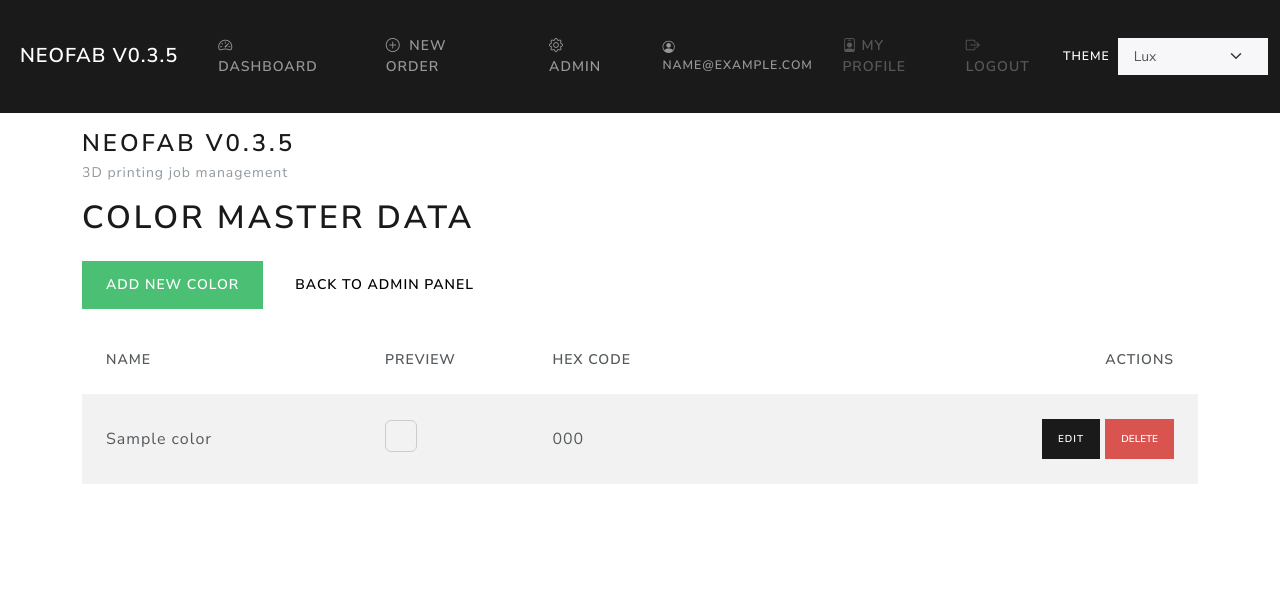
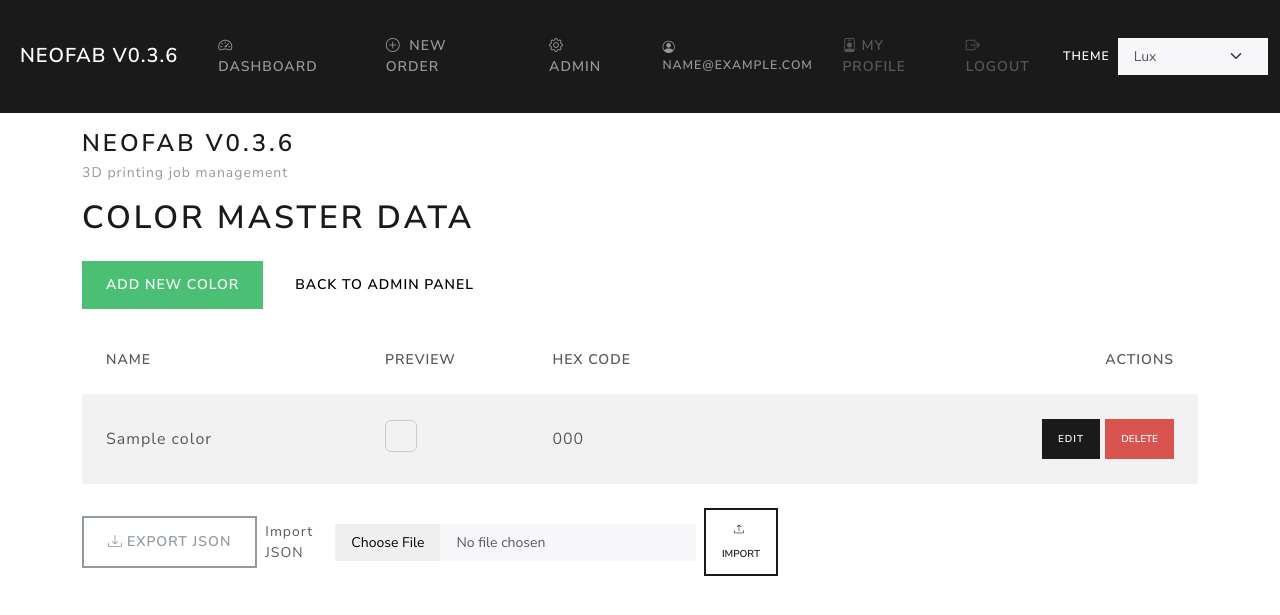
Before and after one commit to know-how-schmiede/NeoFab, a Flask app: page /admin/colors in a window 1280 px wide. Shown: the top 615 px of the page. Run offline with Flask 3, Linux system fonts and the light colour scheme; a user stored in the database is signed in; tables that the repository leaves empty hold one stand-in row (values such as "Sample post"); some libraries are stand-ins or nearby versions.

Commit message:
Export/Import Color

```diff
--- a/neofab/app.py
+++ b/neofab/app.py
@@ -14,6 +14,7 @@ from datetime import datetime
 from pathlib import Path
 import os
 import logging
+import json
 
 from sqlalchemy import func
 
@@ -1260,6 +1261,75 @@ def admin_color_list():
     return render_template("admin_colors.html", colors=colors)
 
 
+@app.route("/admin/colors/export")
+@roles_required("admin")
+def admin_color_export():
+    """
+    Exportiert alle Farben als JSON (name, hex_code) mit Versionsinfo.
+    """
+    colors = Color.query.order_by(Color.name.asc()).all()
+    payload = {
+        "version": APP_VERSION,
+        "colors": [
+            {"name": c.name, "hex_code": c.hex_code or ""}
+            for c in colors
+        ],
+    }
+    output = json.dumps(payload, ensure_ascii=False, indent=2)
+
+    return app.response_class(
+        output,
+        mimetype="application/json",
+        headers={"Content-Disposition": "attachment; filename=NeoFab_colors.json"},
+    )
+
+
+@app.route("/admin/colors/import", methods=["POST"])
+@roles_required("admin")
+def admin_color_import():
+    """
+    Importiert Farben aus einer JSON-Datei:
+    {
+      "version": "...",
+      "colors": [{ "name": "...", "hex_code": "#RRGGBB" }, ...]
+    }
+    Existierende Namen werden aktualisiert, neue angelegt.
+    """
+    file = request.files.get("file")
+    if not file or not file.filename:
+        flash("Please choose a JSON file to import.", "warning")
+        return redirect(url_for("admin_color_list"))
+
+    try:
+        content = file.read().decode("utf-8-sig")
+        data = json.loads(content)
+    except Exception:
+        flash("Could not read file. Please upload a valid JSON export.", "danger")
+        return redirect(url_for("admin_color_list"))
+
+    rows = data.get("colors", []) if isinstance(data, dict) else []
+    created = updated = skipped = 0
+    for entry in rows:
+        name = (entry.get("name") or "").strip() if isinstance(entry, dict) else ""
+        hex_code = (entry.get("hex_code") or "").strip() if isinstance(entry, dict) else None
+
+        if not name:
+            skipped += 1
+            continue
+
+        color = Color.query.filter_by(name=name).first()
+        if color:
+            color.hex_code = hex_code or None
+            updated += 1
+        else:
+            db.session.add(Color(name=name, hex_code=hex_code or None))
+            created += 1
+
+    db.session.commit()
+    flash(f"Import finished: {created} created, {updated} updated, {skipped} skipped.", "success")
+    return redirect(url_for("admin_color_list"))
+
+
 @app.route("/admin/colors/new", methods=["GET", "POST"])
 @roles_required("admin")
 def admin_color_new():
--- a/neofab/templates/admin_colors.html
+++ b/neofab/templates/admin_colors.html
@@ -5,7 +5,7 @@
 {% block content %}
 <h1 class="mb-4">Color Master Data</h1>
 
-<div class="mb-3 d-flex gap-2">
+<div class="mb-3 d-flex gap-2 flex-wrap align-items-center">
     <a href="{{ url_for('admin_color_new') }}" class="btn btn-success">
         Add New Color
     </a>
@@ -42,9 +42,13 @@
                         Edit
                     </a>
                     <form action="{{ url_for('admin_color_delete', color_id=c.id) }}"
-                          method="post" class="d-inline"
-                          onsubmit="return confirm('Delete color \"{{ c.name }}\"?');">
-                        <button type="submit" class="btn btn-sm btn-danger">
+                          method="post"
+                          class="d-inline"
+                          id="delete-form-{{ c.id }}">
+                        <button type="button"
+                                class="btn btn-sm btn-danger btn-delete-color"
+                                data-form-id="delete-form-{{ c.id }}"
+                                data-color-name="{{ c.name }}">
                             Delete
                         </button>
                     </form>
@@ -56,4 +60,64 @@
 {% else %}
     <p>No colors have been defined yet.</p>
 {% endif %}
+
+<div class="mt-4 d-flex gap-2 flex-wrap align-items-center">
+    <a href="{{ url_for('admin_color_export') }}" class="btn btn-outline-secondary">
+        <i class="bi bi-download me-1"></i>Export JSON
+    </a>
+    <form action="{{ url_for('admin_color_import') }}" method="post" enctype="multipart/form-data" class="d-flex gap-2 align-items-center">
+        <label class="form-label mb-0 small">Import JSON</label>
+        <input type="file" name="file" accept=".json,application/json" class="form-control form-control-sm" required>
+        <button type="submit" class="btn btn-outline-primary btn-sm">
+            <i class="bi bi-upload me-1"></i>Import
+        </button>
+    </form>
+</div>
+
+<!-- Delete Confirmation Modal -->
+<div class="modal fade" id="deleteColorModal" tabindex="-1" aria-labelledby="deleteColorModalLabel" aria-hidden="true">
+  <div class="modal-dialog">
+    <div class="modal-content">
+      <div class="modal-header">
+        <h5 class="modal-title" id="deleteColorModalLabel">Delete Color</h5>
+        <button type="button" class="btn-close" data-bs-dismiss="modal" aria-label="Close"></button>
+      </div>
+      <div class="modal-body">
+        Are you sure you want to delete "<span id="deleteColorName"></span>"?
+      </div>
+      <div class="modal-footer">
+        <button type="button" class="btn btn-secondary" data-bs-dismiss="modal">Cancel</button>
+        <button type="button" class="btn btn-danger" id="confirmDeleteColor">Delete</button>
+      </div>
+    </div>
+  </div>
+</div>
+
+<script>
+document.addEventListener('DOMContentLoaded', function() {
+  const modalEl = document.getElementById('deleteColorModal');
+  if (!modalEl) return;
+
+  const deleteModal = new bootstrap.Modal(modalEl);
+  const confirmBtn = document.getElementById('confirmDeleteColor');
+  const nameSpan = document.getElementById('deleteColorName');
+  let pendingForm = null;
+
+  document.querySelectorAll('.btn-delete-color').forEach(btn => {
+    btn.addEventListener('click', () => {
+      const formId = btn.getAttribute('data-form-id');
+      const colorName = btn.getAttribute('data-color-name') || '';
+      pendingForm = document.getElementById(formId);
+      nameSpan.textContent = colorName;
+      deleteModal.show();
+    });
+  });
+
+  confirmBtn.addEventListener('click', () => {
+    if (pendingForm) {
+      pendingForm.submit();
+    }
+  });
+});
+</script>
 {% endblock %}
--- a/neofab/version.py
+++ b/neofab/version.py
@@ -1,2 +1,2 @@
 # version.py
-APP_VERSION = "0.3.5"
+APP_VERSION = "0.3.6"
```
Also changed, not shown: doku/Version_Timeline.md (+2 -0 lines).
